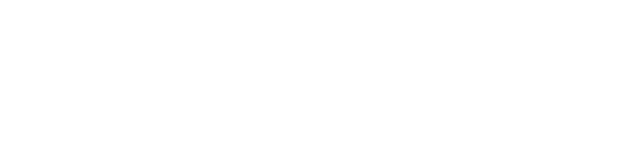
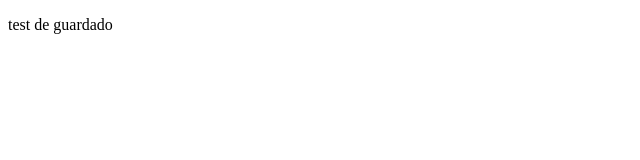
Before and after one commit to josevch/Test-corner, a plain HTML site: page index.html in a window 1280 px wide. Shown: the whole page, without its empty margins (0-640 px from the left). Drawn offline with Linux system fonts and the light colour scheme.

Commit message:
cambios agregando un p tag

```diff
--- a/index.html
+++ b/index.html
@@ -5,6 +5,7 @@
     <meta http-equiv="X-UA-Compatible" content="IE=edge">
     <meta name="viewport" content="width=device-width, initial-scale=1.0">
     <title>Document</title>
+    <p> test de guardado</p>
 </head>
 <body>
 
```
